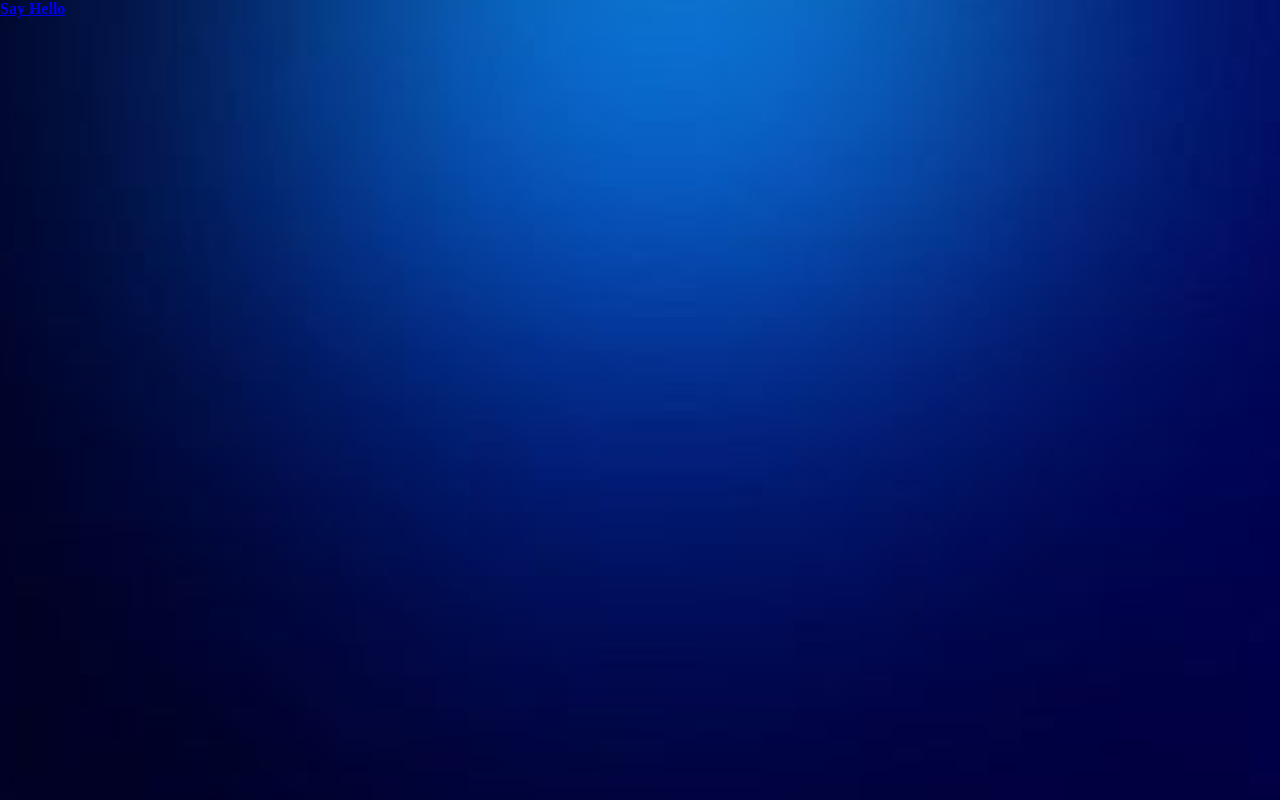
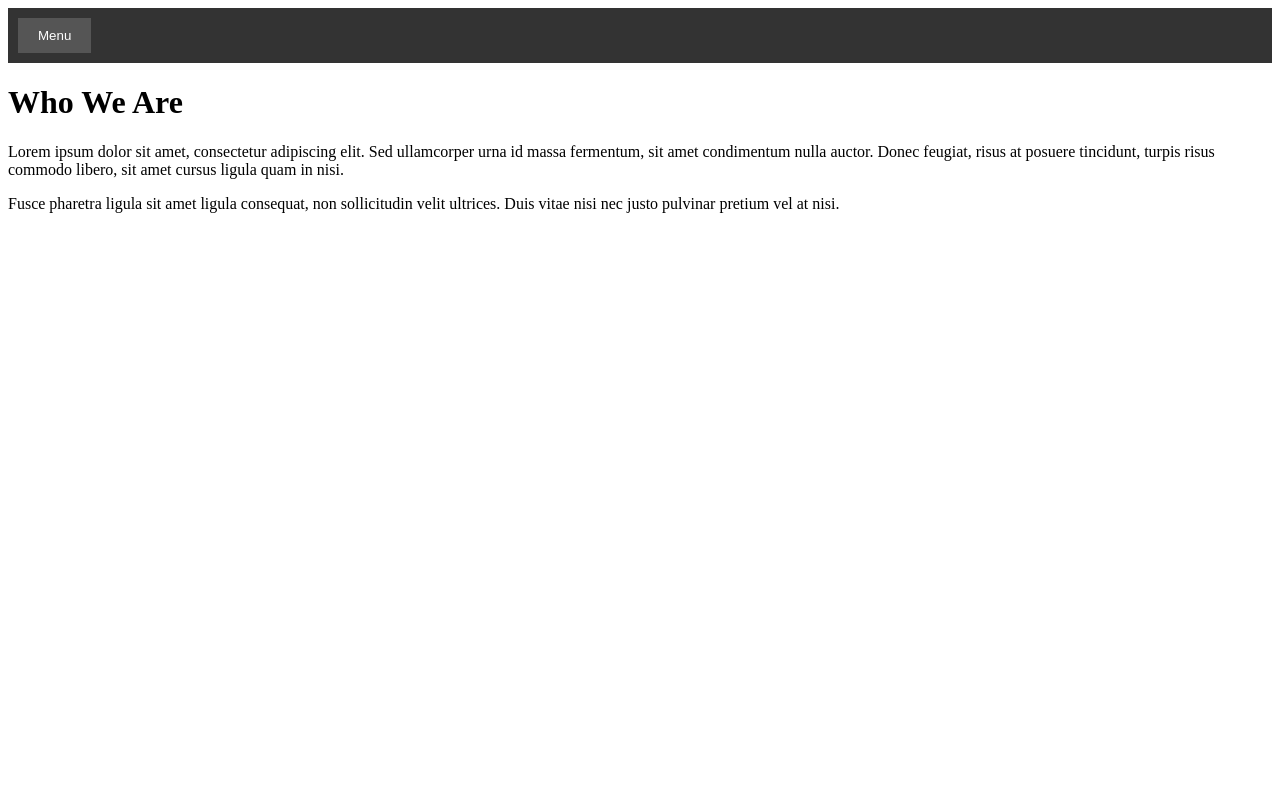
Before and after one commit to DHLabFUV/DHLab-Website-Official, a React (Create React App) app: page /whoweare in a window 1280 px wide. Built offline with nearby package versions, Linux system fonts and the light colour scheme.

Commit message:
navigation bar

```diff
--- a/src/App.js
+++ b/src/App.js
@@ -1,17 +1,23 @@
 import React from 'react';
 import { BrowserRouter, Routes, Route } from 'react-router-dom';
 import './App.css'; //stylesheet
-import Footer from './UI/footer/footer';
-import Navbar from './UI/navbar/navbar';
+import Navbar from './frontend/navbar/navbar';
+import WhoAreWe from './frontend/whoarewe/whoarewe';
+import Archives from './frontend/archives/archives';
+import HomePage from './frontend/homepage/homepage';
 
 const App = () => {
   return (
-    <><Navbar /><Footer /><BrowserRouter>
-      <Routes>
-        <Route path="/footer" element={<Footer />} />
-      </Routes>
-    </BrowserRouter><Footer /></>
-
+    <BrowserRouter>
+      <div className="App">
+        <Navbar />
+        <Routes>
+          <Route path="/" element={<HomePage />} />
+          <Route path="/whoweare" element={<WhoAreWe />} />
+          <Route path="/archive" element={<Archives />} />
+        </Routes>
+      </div>
+    </BrowserRouter>
   );
 };
 
--- a/src/UI/navbar/navbar.js
+++ /dev/null
@@ -1,32 +0,0 @@
-// Navbar.js
-import React, { useState } from 'react';
-import './navbar.css';
-
-const Navbar = () => {
-  const [isMenuOpen, setIsMenuOpen] = useState(false);
-
-  const toggleMenu = () => {
-    setIsMenuOpen(!isMenuOpen);
-  };
-
-  return (
-    <nav className="navbar">
-      <button className="menu-button" onClick={toggleMenu}>
-        Menu
-      </button>
-      {isMenuOpen && (
-        <div className="menu-screen">
-          {/* Content for the expanded navigation menu */}
-          <ul className="menu-list">
-            <li>Home</li>
-            <li>About</li>dểd
-            <li>Services</li>
-            <li>Contact</li>
-          </ul>
-        </div>
-      )}
-    </nav>
-  );
-};
-
-export default Navbar;
--- /dev/null
+++ b/src/frontend/archives/archives.js
@@ -0,0 +1,11 @@
+import React from 'react';
+
+function Archives() {
+  return (
+    <div>
+      <h2>This is the Archives</h2>
+    </div>
+  );
+}
+
+export default Archives;
--- a/src/UI/homepage.js
+++ b/src/frontend/homepage/homepage.js
@@ -4,7 +4,6 @@ function HomePage() {
   return (
     <div>
       <h2>This is the Home Page</h2>
-      {/* Add your UI components and content here */}
     </div>
   );
 }
--- /dev/null
+++ b/src/frontend/navbar/navbar.css
@@ -0,0 +1,41 @@
+/* Navbar.css */
+
+.navbar {
+  display: flex;
+  justify-content: space-between;
+  align-items: center;
+  background-color: #333;
+  padding: 10px;
+  color: #fff;
+}
+
+.menu-button {
+  background-color: #555;
+  color: #fff;
+  padding: 10px 20px;
+  border: none;
+  cursor: pointer;
+}
+
+.menu-screen {
+  position: fixed;
+  top: 0;
+  left: 0;
+  width: 100%;
+  height: 100%;
+  background-color: rgba(0, 0, 0, 0.7); /* Semi-transparent black background */
+  display: flex;
+  justify-content: center;
+  align-items: center;
+}
+
+.menu-screen ul {
+  list-style-type: none;
+  padding: 0;
+  text-align: center;
+}
+
+.menu-screen ul li {
+  margin: 10px;
+  font-size: 18px;
+}
--- /dev/null
+++ b/src/frontend/navbar/navbar.js
@@ -0,0 +1,48 @@
+import React, { useState, useRef, useEffect } from 'react';
+import './navbar.css';
+import { Link } from 'react-router-dom';
+
+const Navbar = () => {
+  const [isMenuOpen, setIsMenuOpen] = useState(false);
+  const menuRef = useRef(null);
+
+  const toggleMenu = () => {
+    setIsMenuOpen(!isMenuOpen);
+  };
+
+  const handleOutsideClick = (event) => {
+    // Close the menu if it's open and the click is outside of the menu
+    if (isMenuOpen && menuRef.current && !menuRef.current.contains(event.target)) {
+      setIsMenuOpen(false);
+    }
+  };
+
+  useEffect(() => {
+    // Attach event listener to handle clicks outside of the menu
+    document.addEventListener('mousedown', handleOutsideClick);
+
+    return () => {
+      // Clean up by removing the event listener on component unmount
+      document.removeEventListener('mousedown', handleOutsideClick);
+    };
+  }, [isMenuOpen]); // Re-run effect whenever isMenuOpen changes
+
+  return (
+    <nav className="navbar">
+      <button className="menu-button" onClick={toggleMenu}>
+        Menu
+      </button>
+      {isMenuOpen && (
+        <div className="menu-screen" ref={menuRef}>
+          <ul>
+            <li><Link to="/" onClick={toggleMenu}>Home</Link></li>
+            <li><Link to="/whoarewe" onClick={toggleMenu}>Who Are We</Link></li>
+            <li><Link to="/archives" onClick={toggleMenu}>Project Archives</Link></li>
+          </ul>
+        </div>
+      )}
+    </nav>
+  );
+};
+
+export default Navbar;
--- /dev/null
+++ b/src/frontend/whoarewe/whoarewe.js
@@ -0,0 +1,20 @@
+import React from 'react';
+
+const WhoAreWe = () => {
+  return (
+    <div>
+      <h1>Who We Are</h1>
+      <p>
+        Lorem ipsum dolor sit amet, consectetur adipiscing elit. Sed ullamcorper urna id massa
+        fermentum, sit amet condimentum nulla auctor. Donec feugiat, risus at posuere tincidunt,
+        turpis risus commodo libero, sit amet cursus ligula quam in nisi.
+      </p>
+      <p>
+        Fusce pharetra ligula sit amet ligula consequat, non sollicitudin velit ultrices. Duis
+        vitae nisi nec justo pulvinar pretium vel at nisi.
+      </p>
+    </div>
+  );
+};
+
+export default WhoAreWe;
```
Also changed, not shown: src/UI/background/background.js (deleted, +0 -11 lines), src/UI/navbar/navbar.css (deleted), src/frontend/footer/footer.css (renamed from src/UI/footer/footer.css), src/frontend/footer/footer.js (renamed from src/UI/footer/footer.js), src/frontend/pic/background.png (renamed from src/UI/pic/background.png), src/frontend/pic/logo.png (renamed from src/UI/pic/logo.png).
